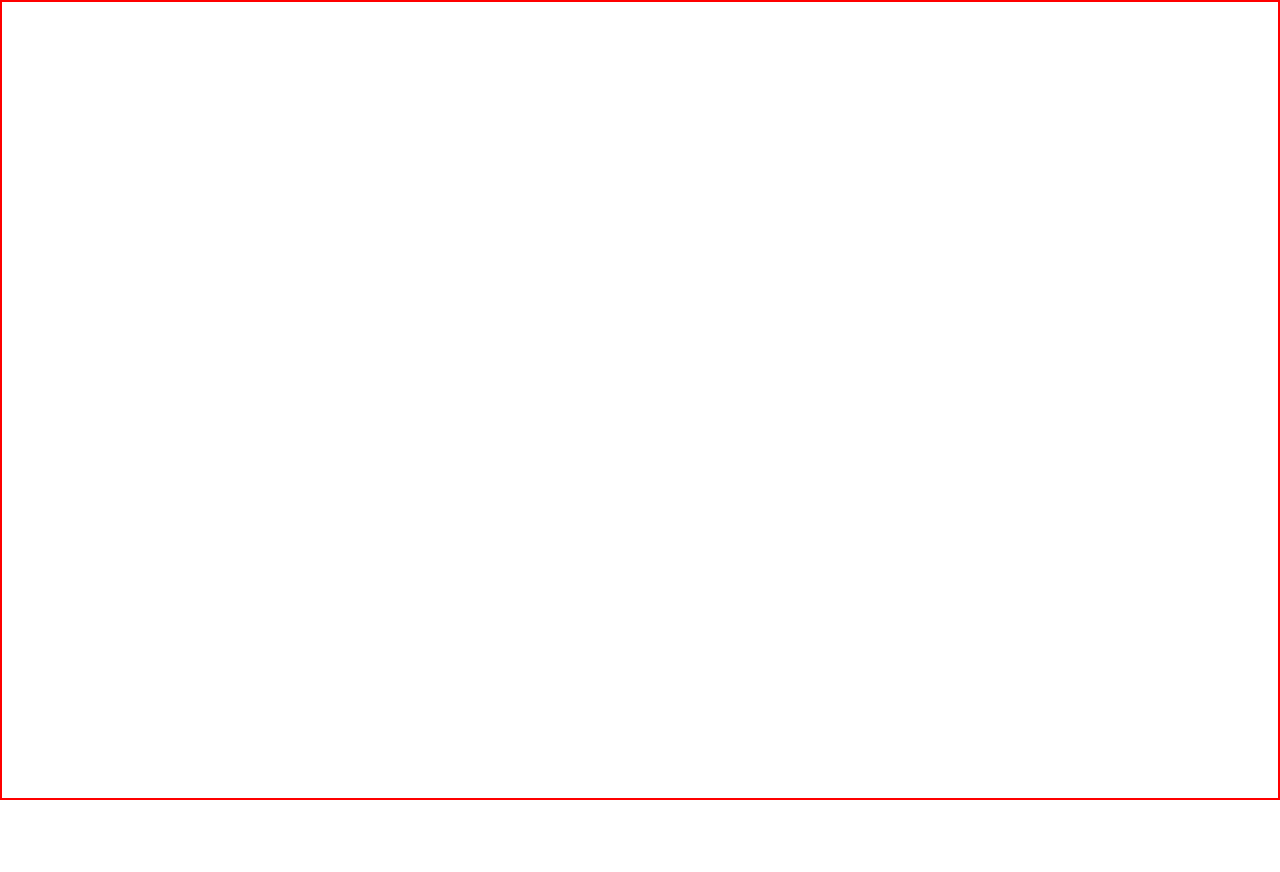
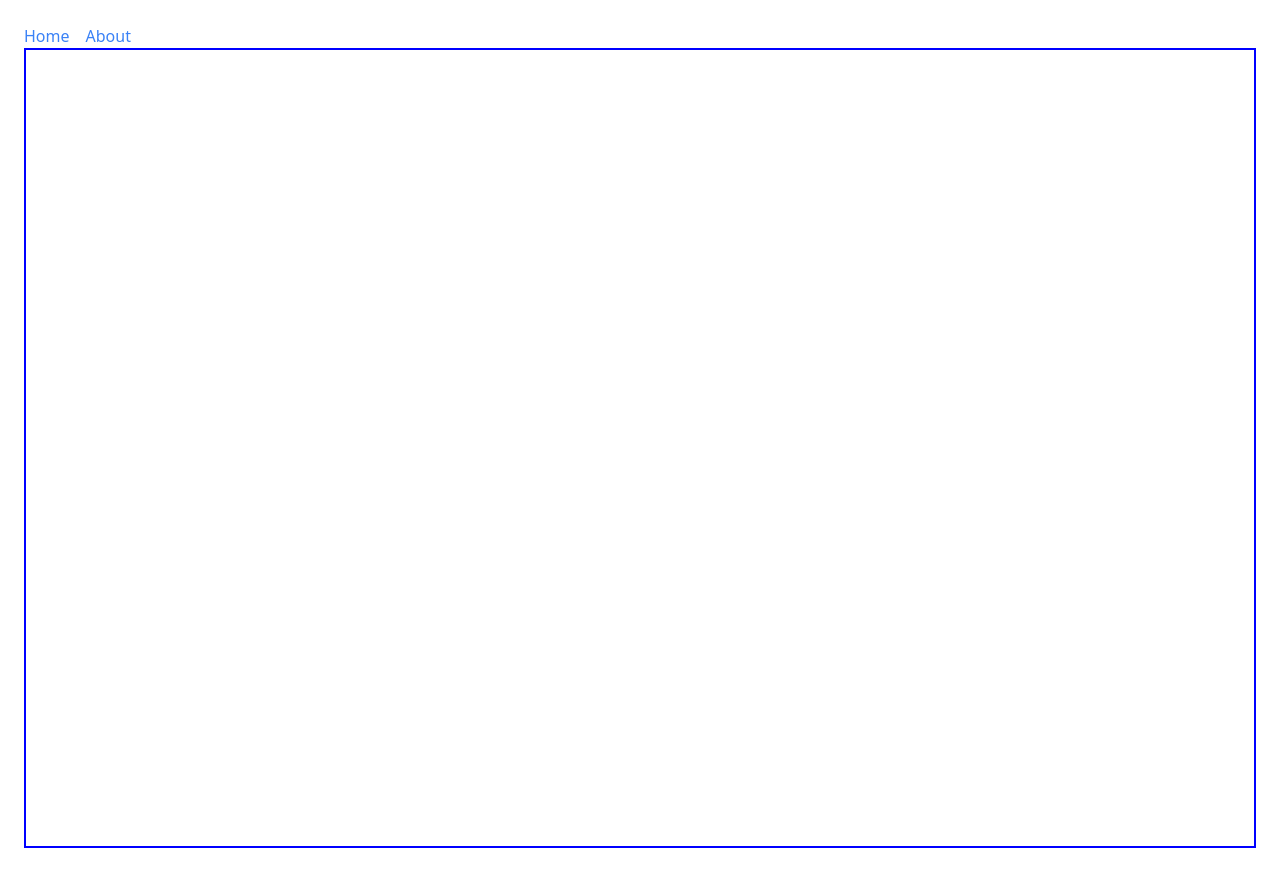
Before and after one commit to farshadnabizadeh/panel-mahyaran-energy, a React (Create React App) app: page / in a window 1280 px wide. Before the commit the page ends 800 px from the top, so only its background shows below. Built offline with nearby package versions, Linux system fonts and the light colour scheme.

Commit message:
installing-Router

```diff
--- a/package.json
+++ b/package.json
@@ -9,6 +9,7 @@
     "@testing-library/user-event": "^13.5.0",
     "react": "^19.2.0",
     "react-dom": "^19.2.0",
+    "react-router-dom": "^7.9.4",
     "react-scripts": "5.0.1",
     "web-vitals": "^2.1.4"
   },
--- a/src/App.js
+++ b/src/App.js
@@ -1,11 +1,32 @@
-import React from 'react'
+import React from "react";
+import { Routes, Route, Link } from "react-router-dom";
 
-const App = () => {
+const Home = () => {
   return (
-    <div className='w-full min-h-screen border-2 border-[red]'>
+    <div className="w-full min-h-screen border-2 border-[blue]">
 
     </div>
   )
 }
+const About = () => {
+  return (
+    <div className="w-full min-h-screen border-2 border-[red]">
 
-export default App
+    </div>
+  )
+}
+export default function App() {
+  return (
+    <div className="p-6">
+      <nav className="space-x-4">
+        <Link to="/" className="text-blue-500">Home</Link>
+        <Link to="/about" className="text-blue-500">About</Link>
+      </nav>
+
+      <Routes>
+        <Route path="/" element={<Home />} />
+        <Route path="/about" element={<About />} />
+      </Routes>
+    </div>
+  );
+}
--- a/src/index.js
+++ b/src/index.js
@@ -1,17 +1,14 @@
-import React from 'react';
-import ReactDOM from 'react-dom/client';
-import './index.css';
-import App from './App';
-import reportWebVitals from './reportWebVitals';
+import React from "react";
+import ReactDOM from "react-dom/client";
+import { BrowserRouter } from "react-router-dom";
+import App from "./App";
+import "./index.css";
 
-const root = ReactDOM.createRoot(document.getElementById('root'));
+const root = ReactDOM.createRoot(document.getElementById("root"));
 root.render(
   <React.StrictMode>
-    <App />
+    <BrowserRouter>
+      <App />
+    </BrowserRouter>
   </React.StrictMode>
 );
-
-// If you want to start measuring performance in your app, pass a function
-// to log results (for example: reportWebVitals(console.log))
-// or send to an analytics endpoint. Learn more: https://bit.ly/CRA-vitals
-reportWebVitals();
```
Also changed, not shown: 1 other file (tests, documents, lock files or other folders).
